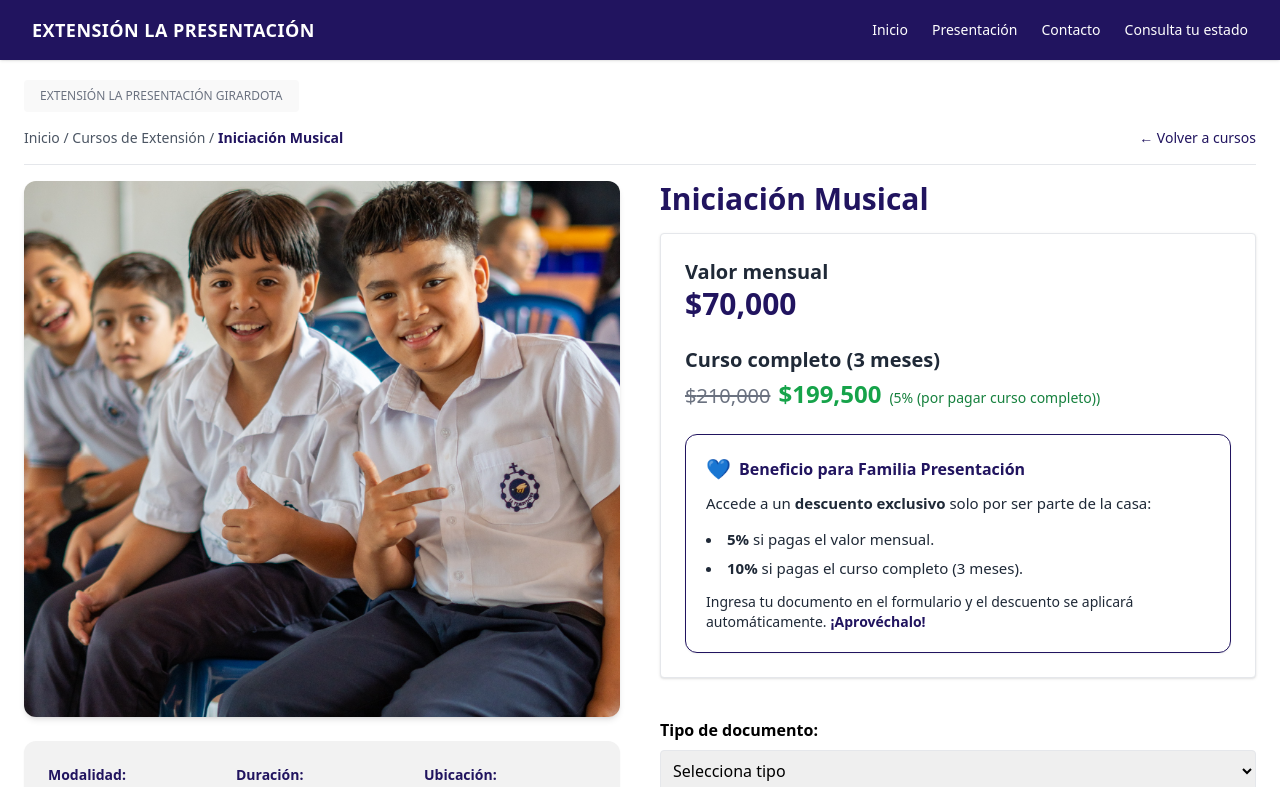
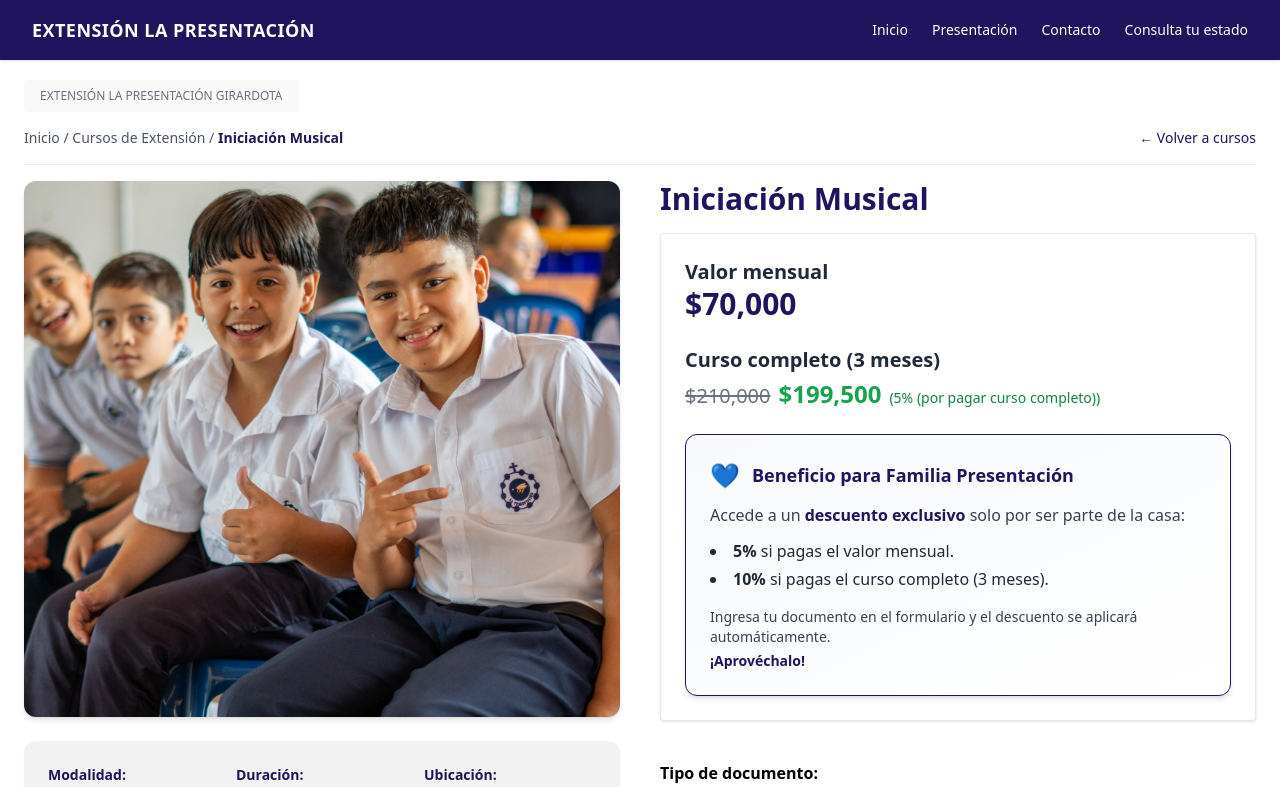
Before and after one commit to secifuentes/extension, a React (Vite) app: page /curso/1 in a window 1280 px wide. Shown: the top 787 px of the page. Built offline with nearby package versions, Linux system fonts and the light colour scheme.

Commit message:
Rediseña visual del mensaje de descuento para Familia Presentación con estilo moderno

```diff
--- a/src/pages/CursoDetalle.jsx
+++ b/src/pages/CursoDetalle.jsx
@@ -151,25 +151,26 @@ const CursoDetalle = () => {
               </div>
             </div>
 
-            <div className="bg-white border border-institucional rounded-xl p-5 shadow-sm text-gray-800 text-[15px] leading-relaxed">
-  <div className="flex items-center gap-2 mb-2">
-    <span className="text-xl">💙</span>
-    <h3 className="font-bold text-institucional text-base">Beneficio para Familia Presentación</h3>
+            <div className="bg-gradient-to-br from-[#f7f9fc] to-white border border-institucional rounded-xl p-6 shadow-md">
+  <div className="flex items-center gap-3 mb-3">
+    <div className="text-2xl">💙</div>
+    <h3 className="text-lg font-bold text-institucional">Beneficio para Familia Presentación</h3>
   </div>
 
-  <p className="mb-3">
-    Accede a un <strong>descuento exclusivo</strong> solo por ser parte de la casa:
+  <p className="text-gray-700 mb-3">
+    Accede a un <span className="font-semibold text-institucional">descuento exclusivo</span> solo por ser parte de la casa:
   </p>
 
-  <ul className="list-disc list-inside space-y-1">
+  <ul className="list-disc list-inside space-y-1 text-gray-800">
     <li><strong>5%</strong> si pagas el valor mensual.</li>
     <li><strong>10%</strong> si pagas el curso completo (3 meses).</li>
   </ul>
 
-  <p className="mt-3 text-sm">
+  <p className="mt-4 text-sm text-gray-700">
     Ingresa tu documento en el formulario y el descuento se aplicará automáticamente.
-    <span className="font-semibold text-institucional ml-1">¡Aprovéchalo!</span>
   </p>
+
+  <p className="mt-1 font-semibold text-institucional text-sm">¡Aprovéchalo!</p>
 </div>
 
             {datosEstudiante && modoPago === 'trimestral' && (
```
